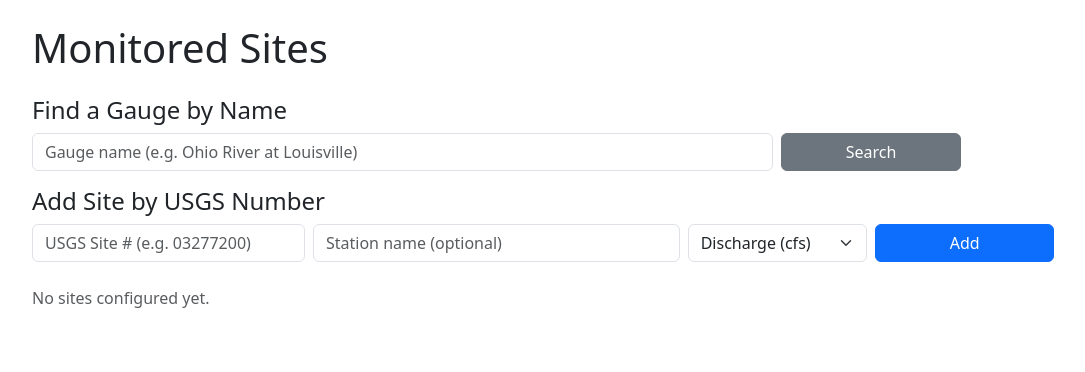
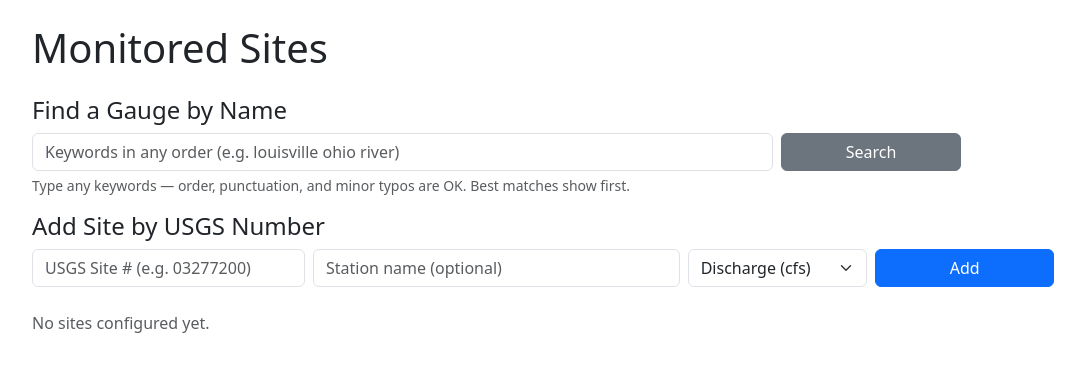
Before and after one commit to conradstorz/My_River_Level, a Flask app: page /sites in a window 1280 px wide. Shown: the part 56-428 px from the top of the page, without its empty margins (50-1135 px from the left). Run offline with Flask 3, Linux system fonts and the light colour scheme; data that the repository does not hold is empty; parts of the project's set-up code (start-up, migrations or seed data) failed here and were passed over; some libraries are stand-ins or nearby versions.

Commit message:
feat: update Sites search UI copy for ranked keyword search
Reword the search box and hint to reflect keyword search with ranking and
typo tolerance; update the truncation hint to "best 25 matches".

Co-Authored-By: Claude Opus 4.8 (1M context) <noreply@anthropic.com>

```diff
--- a/web/templates/sites.html
+++ b/web/templates/sites.html
@@ -4,14 +4,15 @@
 <h1 class="mb-4">Monitored Sites</h1>
 
 <h4>Find a Gauge by Name</h4>
-<form method="post" action="/sites/search" class="row g-2 mb-3">
+<form method="post" action="/sites/search" class="row g-2 mb-1">
   <div class="col-md-8">
     <input name="gauge_name" class="form-control"
-           placeholder="Gauge name (e.g. Ohio River at Louisville)"
+           placeholder="Keywords in any order (e.g. louisville ohio river)"
            value="{{ query or '' }}" required>
   </div>
   <div class="col-md-2"><button class="btn btn-secondary w-100">Search</button></div>
 </form>
+<p class="text-muted small mb-3">Type any keywords — order, punctuation, and minor typos are OK. Best matches show first.</p>
 
 {% if matches %}
 <form method="post" action="/sites/add" class="row g-2 mb-4 align-items-center">
@@ -31,7 +32,7 @@
   </div>
   <div class="col-md-3"><button class="btn btn-primary w-100">Add selected</button></div>
   {% if truncated %}
-  <div class="col-12"><small class="text-muted">Showing first 25 matches — refine your search (add a state or town).</small></div>
+  <div class="col-12"><small class="text-muted">Showing the 25 best matches — add more keywords to narrow it down.</small></div>
   {% endif %}
 </form>
 {% endif %}
```
Also changed, not shown: tests/web/test_sites.py (+1 -1 lines).
